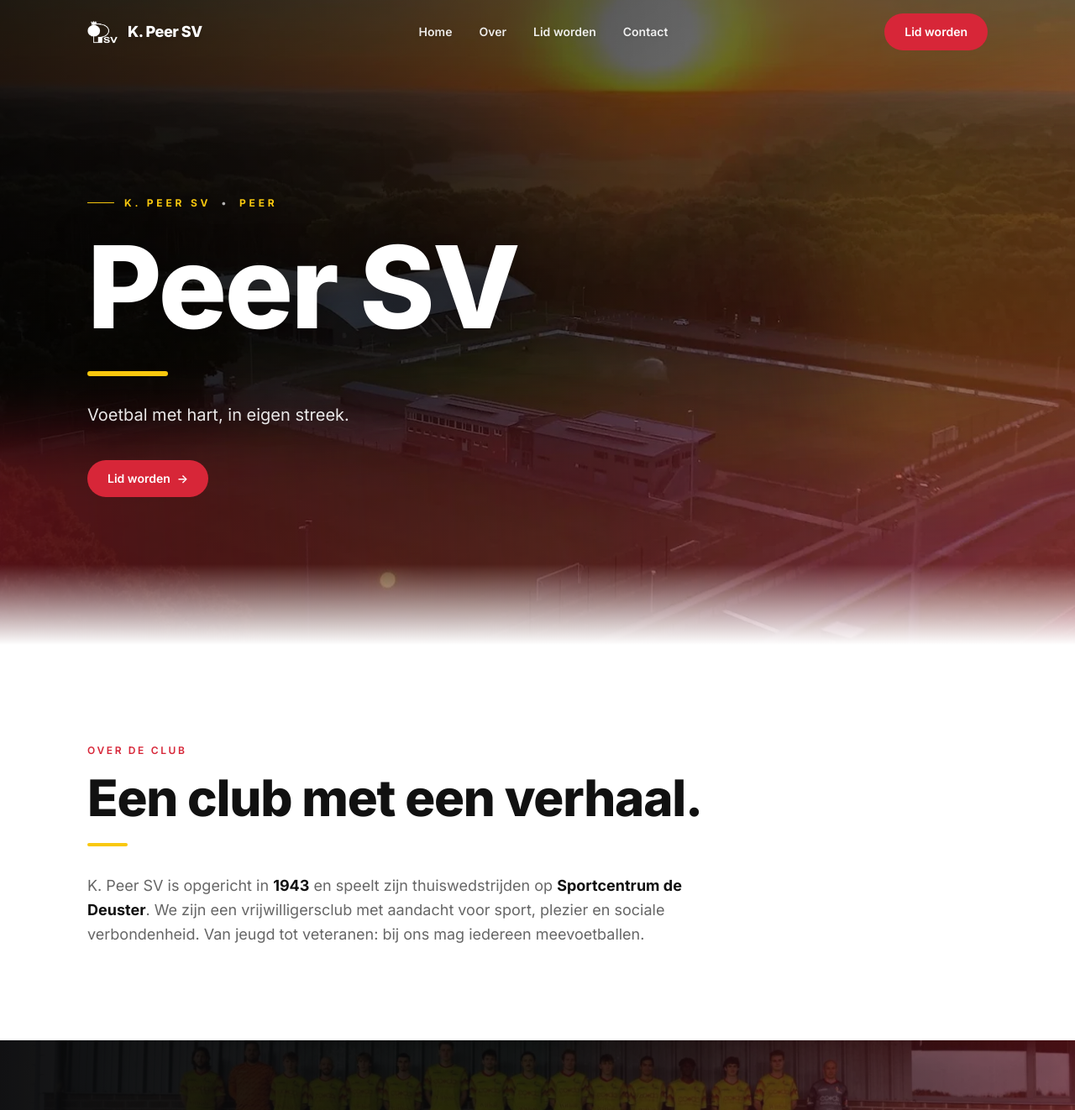
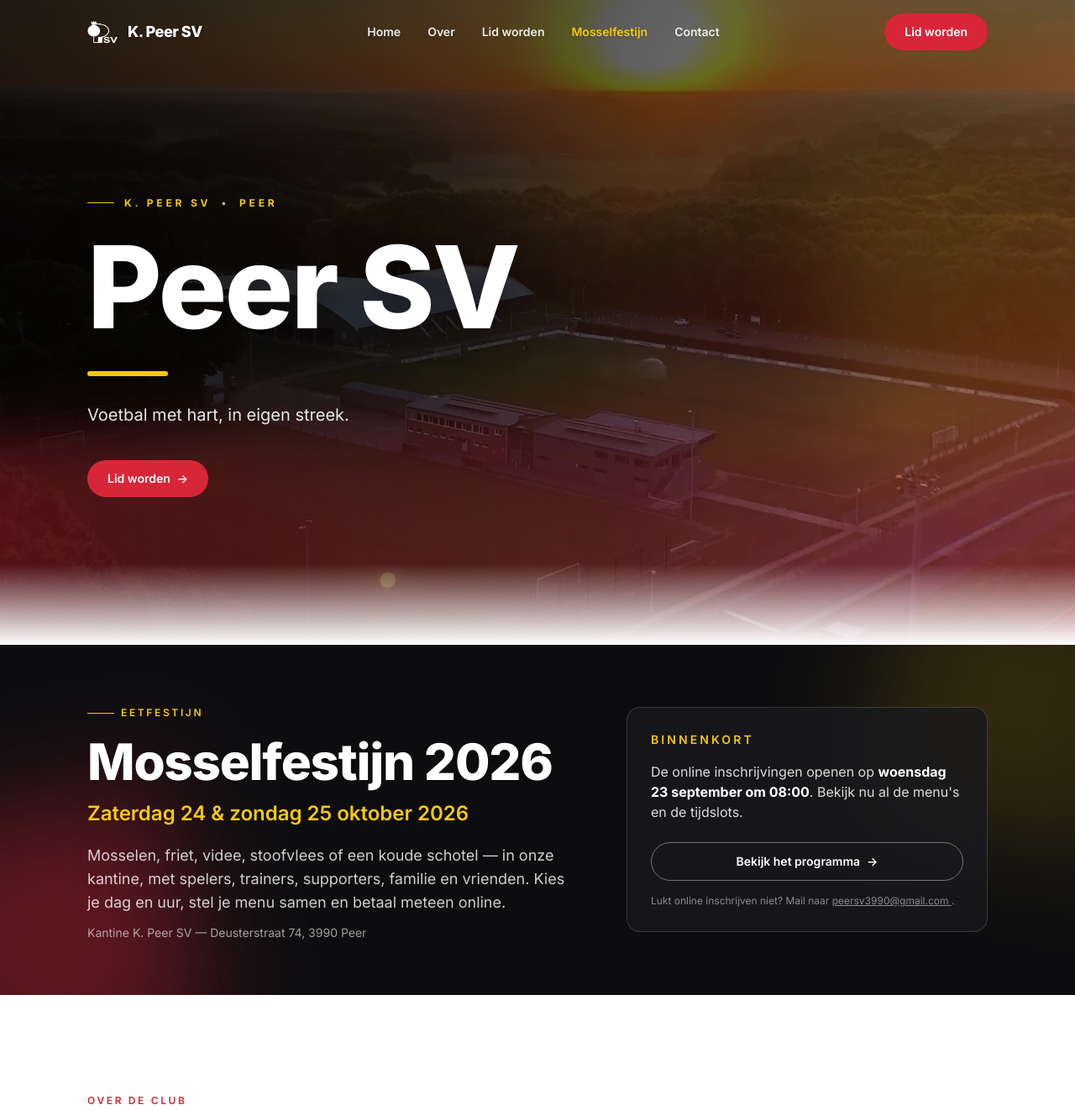
Before and after one commit to kcydnavnaad/websites, an Astro site in the folder peersv-site/: page / in a window 1280 px wide. Shown: the top 1322 px of the page at 84% size. Built offline with nearby package versions, Linux system fonts and the light colour scheme; Astro itself is replaced by a stand-in of ours.

Commit message:
Mosselfestijn 2026: banner, menu-item en /mosselfestijn redirect

```diff
--- a/peersv-site/src/components/Header.astro
+++ b/peersv-site/src/components/Header.astro
@@ -1,8 +1,14 @@
 ---
-const navItems: ReadonlyArray<{ label: string; href: string }> = [
+import { isMosselfestijnActive } from '../lib/mosselfestijn';
+
+const navItems: ReadonlyArray<{ label: string; href: string; highlight?: boolean }> = [
   { label: 'Home', href: '/#home' },
   { label: 'Over', href: '/#over' },
   { label: 'Lid worden', href: '/lid-worden' },
+  // Verschijnt automatisch in de aanloop naar het event, zie src/lib/mosselfestijn.ts
+  ...(isMosselfestijnActive()
+    ? [{ label: 'Mosselfestijn', href: '/#mosselfestijn', highlight: true }]
+    : []),
   { label: 'Contact', href: '/#contact' },
 ];
 ---
@@ -32,7 +38,10 @@
               <li>
                 <a
                   href={item.href}
-                  class="transition-colors hover:text-club-red focus:outline-none focus-visible:text-club-red"
+                  class:list={[
+                    'transition-colors hover:text-club-red focus:outline-none focus-visible:text-club-red',
+                    item.highlight && 'text-club-yellow',
+                  ]}
                 >
                   {item.label}
                 </a>
@@ -81,7 +90,10 @@
             <li>
               <a
                 href={item.href}
-                class="block rounded-lg px-3 py-2 text-white/85 hover:bg-white/10 hover:text-club-red"
+                class:list={[
+                  'block rounded-lg px-3 py-2 hover:bg-white/10 hover:text-club-red',
+                  item.highlight ? 'text-club-yellow font-semibold' : 'text-white/85',
+                ]}
                 data-nav-link
               >
                 {item.label}
--- /dev/null
+++ b/peersv-site/src/components/Mosselfestijn.astro
@@ -0,0 +1,89 @@
+---
+import {
+  mosselfestijn,
+  isMosselfestijnActive,
+  isRegistrationOpen,
+  registrationOpensLabel,
+} from '../lib/mosselfestijn';
+
+const active = isMosselfestijnActive();
+const open = isRegistrationOpen();
+---
+
+{
+  active && (
+    <section id="mosselfestijn" class="relative isolate overflow-hidden bg-ink-deep text-white">
+      <div
+        class="pointer-events-none absolute -right-24 -top-24 -z-10 h-80 w-80 rotate-12 bg-club-yellow/15 blur-3xl"
+        aria-hidden="true"
+      />
+      <div
+        class="pointer-events-none absolute -left-24 -bottom-24 -z-10 h-80 w-80 -rotate-12 bg-club-red/40 blur-3xl"
+        aria-hidden="true"
+      />
+
+      <div class="container-x relative py-14 sm:py-16">
+        <div class="grid items-center gap-10 lg:grid-cols-[1.4fr_1fr]">
+          <div>
+            <span class="eyebrow text-club-yellow">
+              <span class="h-px w-8 bg-club-yellow" />
+              Eetfestijn
+            </span>
+            <h2 class="display mt-5 text-4xl text-white sm:text-5xl lg:text-6xl">
+              {mosselfestijn.title}
+            </h2>
+            <p class="mt-4 text-xl font-semibold text-club-yellow sm:text-2xl">{mosselfestijn.dates}</p>
+            <p class="mt-5 max-w-xl text-base text-white/80 sm:text-lg">
+              Mosselen, friet, videe, stoofvlees of een koude schotel — in onze kantine, met spelers,
+              trainers, supporters, familie en vrienden. Kies je dag en uur, stel je menu samen en
+              betaal meteen online.
+            </p>
+            <p class="mt-3 text-sm text-white/60">{mosselfestijn.location}</p>
+          </div>
+
+          <div class="card-dark flex flex-col gap-4 border-white/15 bg-anthracite/80 p-7 backdrop-blur">
+            {open ? (
+              <>
+                <p class="text-sm font-semibold uppercase tracking-[0.22em] text-club-yellow">
+                  Inschrijvingen open
+                </p>
+                <p class="text-white/85">
+                  Reserveer je plaats en bestel je menu vooraf. Je inschrijving is na online betaling
+                  meteen in orde.
+                </p>
+                <a
+                  href="/mosselfestijn"
+                  class="btn-primary mt-2 w-full"
+                >
+                  Inschrijven &amp; bestellen
+                  <span aria-hidden="true">→</span>
+                </a>
+              </>
+            ) : (
+              <>
+                <p class="text-sm font-semibold uppercase tracking-[0.22em] text-club-yellow">
+                  Binnenkort
+                </p>
+                <p class="text-white/85">
+                  De online inschrijvingen openen op <b class="text-white">{registrationOpensLabel()}</b>.
+                  Bekijk nu al de menu's en de tijdslots.
+                </p>
+                <a href="/mosselfestijn" class="btn-outline-light mt-2 w-full">
+                  Bekijk het programma
+                  <span aria-hidden="true">→</span>
+                </a>
+              </>
+            )}
+            <p class="text-xs text-white/50">
+              Lukt online inschrijven niet? Mail naar{' '}
+              <a href="mailto:peersv3990@gmail.com" class="underline hover:text-club-yellow">
+                peersv3990@gmail.com
+              </a>
+              .
+            </p>
+          </div>
+        </div>
+      </div>
+    </section>
+  )
+}
--- /dev/null
+++ b/peersv-site/src/lib/mosselfestijn.ts
@@ -0,0 +1,44 @@
+/**
+ * Mosselfestijn — één plek om het jaarlijkse event te configureren.
+ *
+ * Elk jaar aan te passen: `year`, `dates`, `start`, `end` en `registrationUrl`.
+ * Banner, menu-item en de redirect op /mosselfestijn lezen allemaal uit dit bestand
+ * en verdwijnen automatisch na `end`.
+ */
+export const mosselfestijn = {
+  year: 2026,
+  title: 'Mosselfestijn 2026',
+  /** Leesbare datumregel voor banner en menu. */
+  dates: 'Zaterdag 24 & zondag 25 oktober 2026',
+  /** Vanaf wanneer de banner en het menu-item tonen. */
+  start: new Date('2026-09-09T00:00:00+02:00'),
+  /** Tot en met deze datum blijft alles zichtbaar (einde van het event). */
+  end: new Date('2026-10-25T23:59:59+02:00'),
+  /** Wanneer de online inschrijvingen openen (enkel informatief in de banner). */
+  registrationOpens: new Date('2026-09-23T08:00:00+02:00'),
+  /**
+   * Odoo-eventpagina. Voeg `/register` toe om direct op de slotkeuze te landen.
+   * Kan overschreven worden met de env var MOSSELFESTIJN_URL (handig zonder rebuild).
+   */
+  registrationUrl:
+    import.meta.env.MOSSELFESTIJN_URL ??
+    'https://kpeersv.vdk-consulting.be/event/mosselfestijn-2026/register',
+  location: 'Kantine K. Peer SV — Deusterstraat 74, 3990 Peer',
+} as const;
+
+export const isMosselfestijnActive = (now: Date = new Date()): boolean =>
+  now >= mosselfestijn.start && now <= mosselfestijn.end;
+
+export const isRegistrationOpen = (now: Date = new Date()): boolean =>
+  now >= mosselfestijn.registrationOpens && now <= mosselfestijn.end;
+
+const fmt = new Intl.DateTimeFormat('nl-BE', {
+  weekday: 'long',
+  day: 'numeric',
+  month: 'long',
+  hour: '2-digit',
+  minute: '2-digit',
+  timeZone: 'Europe/Brussels',
+});
+
+export const registrationOpensLabel = (): string => fmt.format(mosselfestijn.registrationOpens);
--- a/peersv-site/src/pages/index.astro
+++ b/peersv-site/src/pages/index.astro
@@ -2,6 +2,7 @@
 import Layout from '../layouts/Layout.astro';
 import Header from '../components/Header.astro';
 import Hero from '../components/Hero.astro';
+import Mosselfestijn from '../components/Mosselfestijn.astro';
 import Over from '../components/Over.astro';
 import Sfeer from '../components/Sfeer.astro';
 import Jeugd from '../components/Jeugd.astro';
@@ -15,6 +16,7 @@
   <Header />
   <main id="main">
     <Hero />
+    <Mosselfestijn />
     <Over />
     <Sfeer />
     <Jeugd />
--- /dev/null
+++ b/peersv-site/src/pages/mosselfestijn.ts
@@ -0,0 +1,18 @@
+import type { APIRoute } from 'astro';
+import { mosselfestijn, isMosselfestijnActive } from '../lib/mosselfestijn';
+
+/**
+ * Vaste, korte link: kpeersv.be/mosselfestijn
+ * Te gebruiken op affiches, Facebook en in mails. Stuurt door naar de Odoo-inschrijving.
+ * Na het event valt de link terug op de homepage in plaats van een dode Odoo-pagina.
+ */
+export const GET: APIRoute = () => {
+  const target = isMosselfestijnActive() ? mosselfestijn.registrationUrl : '/#home';
+  return new Response(null, {
+    status: 302,
+    headers: {
+      Location: target,
+      'Cache-Control': 'no-store',
+    },
+  });
+};
```
Also changed, not shown: peersv-site/Claude outputs/mosselfestijn-banner-desktop.png (added), peersv-site/Claude outputs/mosselfestijn-banner-mobiel.png (added), 1 other file.
